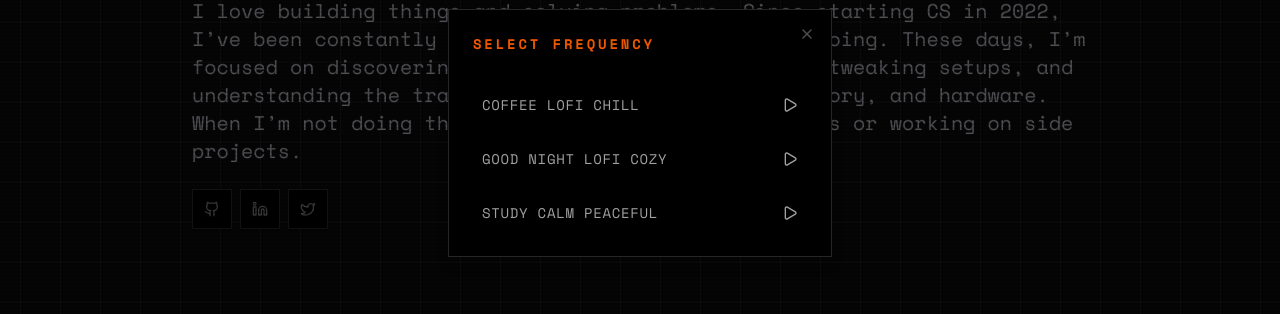
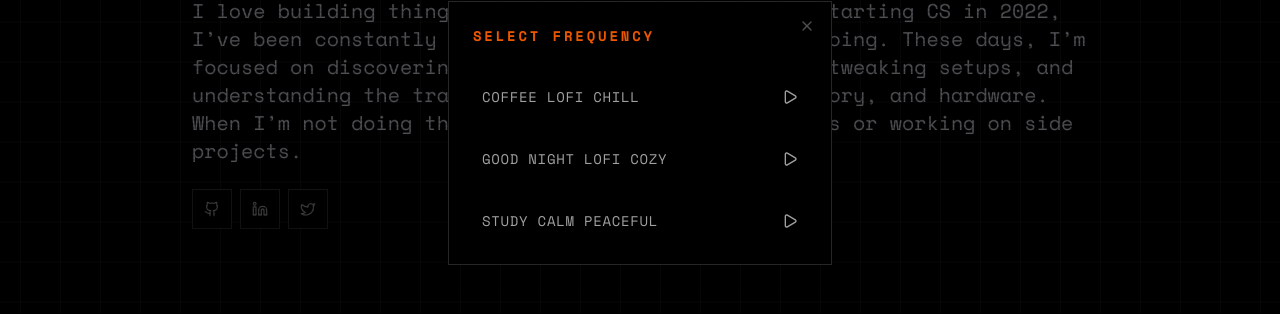
Before and after one commit to PrEEtPatEl44/portfolio, a Next.js app: page / in a window 1280 px wide. Both pictures are taken after a click on the button 1244 px from the left and 36 px from the top of the page. Shown: the part 267-581 px from the top of the page. Built offline with nearby package versions, Linux system fonts and the light colour scheme; no server answers.

Commit message:
Update background color in dark theme and enhance MusicPlayer button styles

```diff
--- a/app/globals.css
+++ b/app/globals.css
@@ -90,7 +90,7 @@
 .dark {
   --brand: oklch(0.65 0.2 41);
   --brand-foreground: oklch(0.985 0 0);
-  --background: oklch(0.145 0 0);
+  --background: oklch(0% 0 0);
   --foreground: oklch(0.985 0 0);
   --card: oklch(0.205 0 0);
   --card-foreground: oklch(0.985 0 0);
--- a/components/ui/music-player.tsx
+++ b/components/ui/music-player.tsx
@@ -95,23 +95,23 @@ export function MusicPlayer() {
             </DialogTitle>
           </DialogHeader>
 
-          <div className="flex flex-col gap-0 px-4 pb-4">
+          <div className="flex flex-col gap-2 px-4 pb-4">
             {tracks.map((track, i) => (
               <button
                 key={track.name}
                 onClick={() => handlePlay(i)}
-                className={`flex items-center justify-between px-4 py-4 text-left transition-colors
+                className={`group flex items-center justify-between px-4 py-4 text-left transition-colors
                   ${
                     playing === i
                       ? "border border-brand bg-brand/5 text-white"
-                      : "border border-transparent text-neutral-400 hover:bg-neutral-900 hover:text-white"
+                      : "border border-transparent text-neutral-400  hover:border-brand "
                   }`}
               >
                 <span className="text-sm tracking-wider">{track.name}</span>
                 {playing === i ? (
-                  <Pause className="h-4 w-4 text-brand" />
+                  <Pause className="h-4 w-4 text-brand group-hover:text-brand" />
                 ) : (
-                  <Play className="h-4 w-4" />
+                  <Play className="h-4 w-4 group-hover:text-brand" />
                 )}
               </button>
             ))}
```
